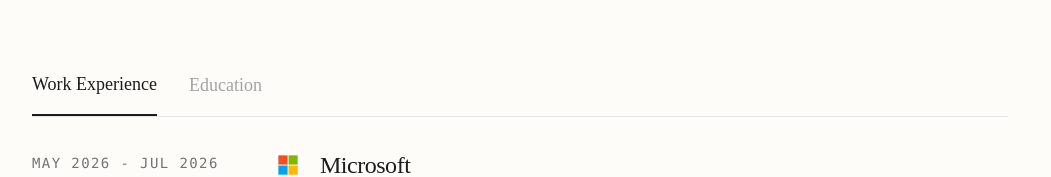
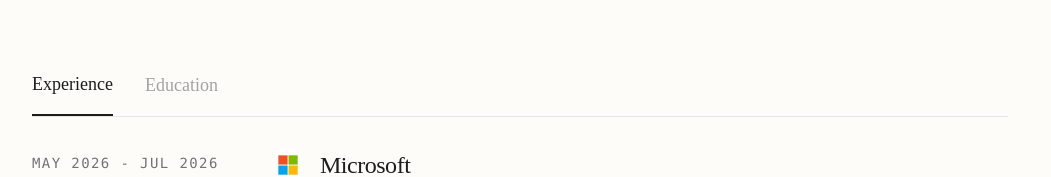
Before and after one commit to ethanvillalovoz/ethanvillalovoz.github.io, a Next.js app: page / in a window 1280 px wide. Shown: the part 597-774 px from the top of the page, without its empty margins (120-1171 px from the left). Built offline with nearby package versions, Linux system fonts and the light colour scheme.

Commit message:
Changed tab name

```diff
--- a/src/app/page.tsx
+++ b/src/app/page.tsx
@@ -328,7 +328,7 @@ export default function Home() {
 							}`}
 							onClick={() => setTimelineTab("work")}
 						>
-							Work Experience
+							Experience
 						</button>
 						<button
 							className={`pb-4 text-lg font-serif transition-colors ${
```
